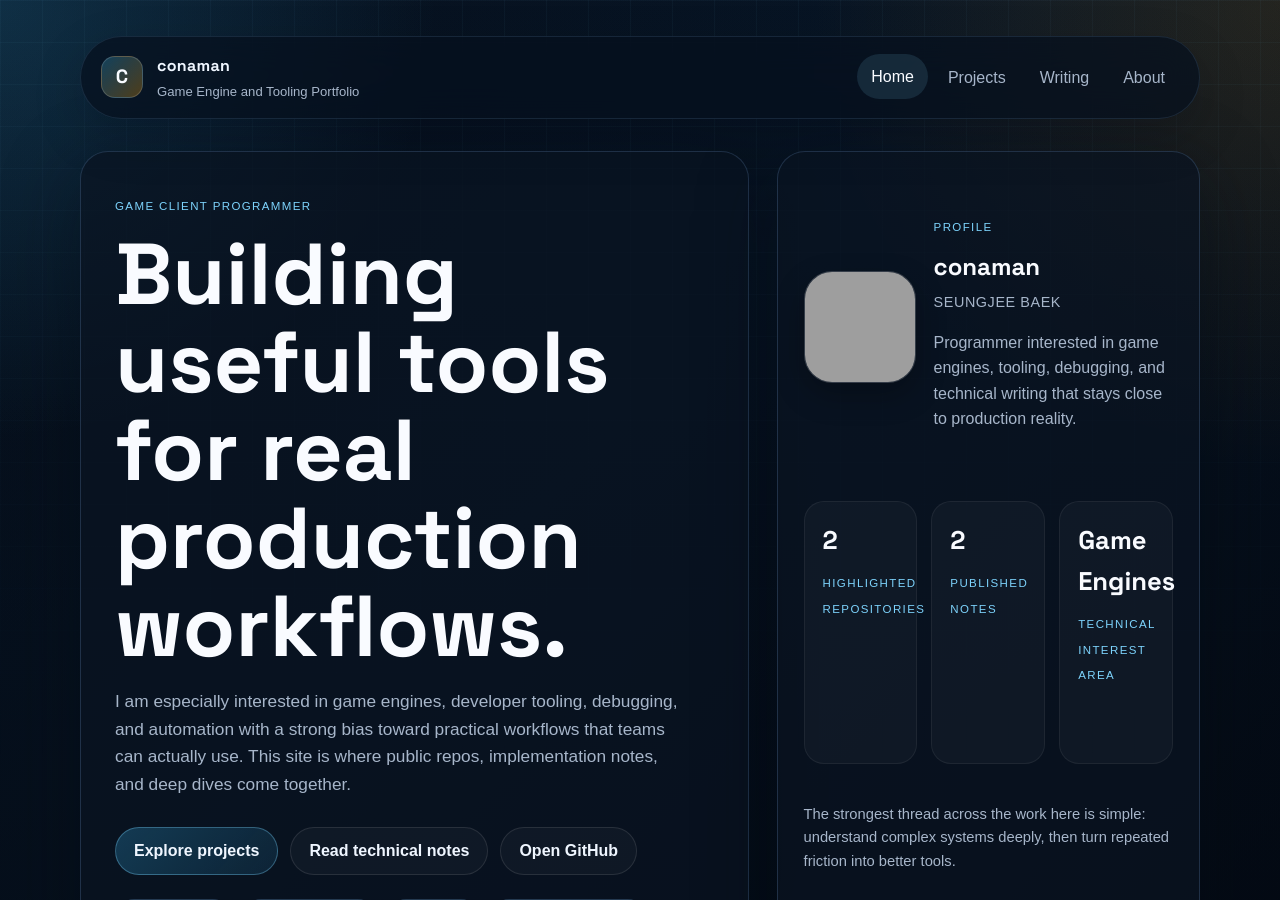
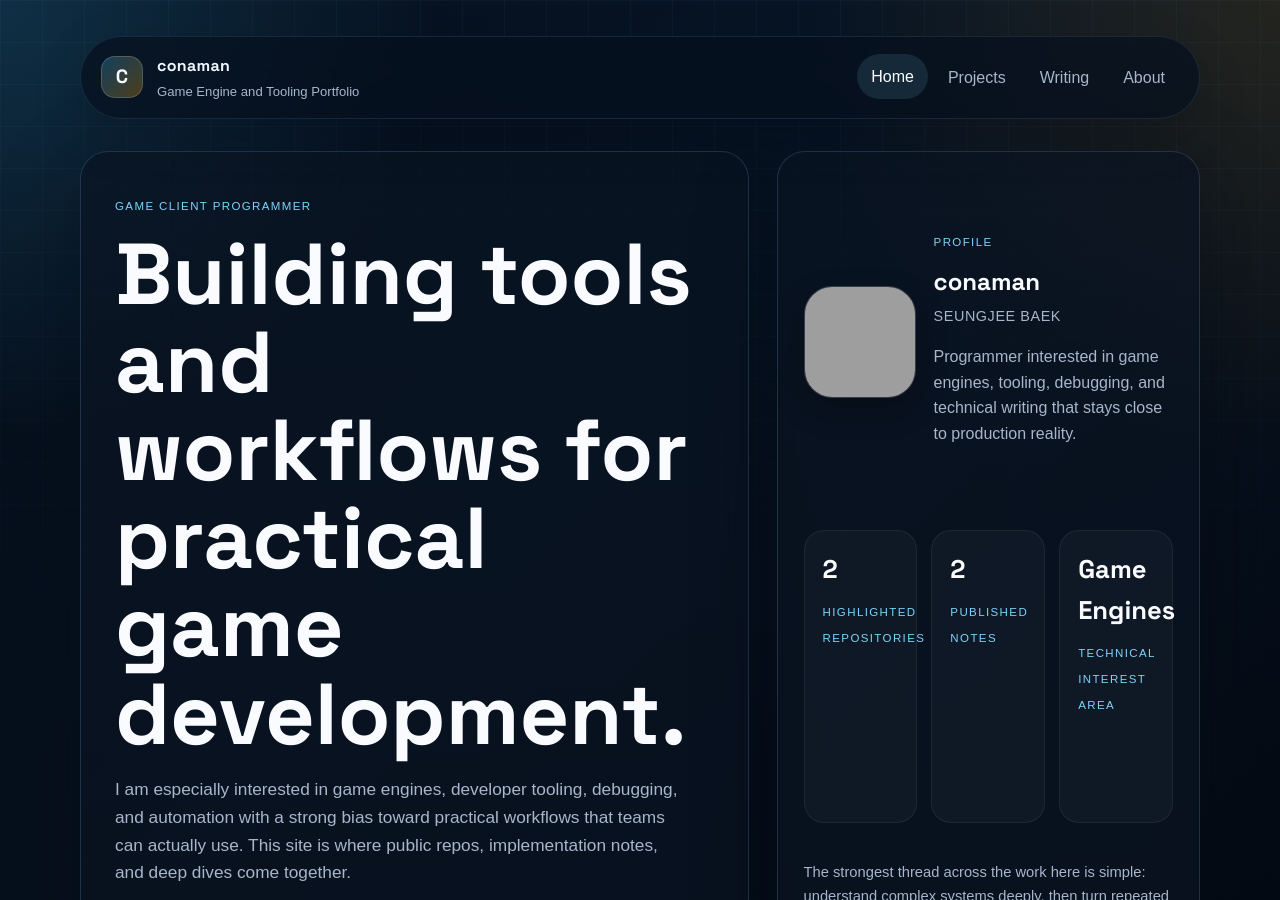
Before and after one commit to conaman/conaman.github.io, a Jekyll site: the page built from index.html, in a window 1280 px wide and 900 px high. Built offline with Jekyll 4.4.1, drawn with Linux system fonts in a browser that asks for light colours; some web fonts are replaced; grey boxes are pictures that could not be loaded.

Commit message:
Refine hero headline toward game development

```diff
--- a/index.html
+++ b/index.html
@@ -7,7 +7,7 @@ nav_key: home
 <section class="hero">
   <div class="hero-copy">
     <p class="hero-eyebrow">Game client programmer</p>
-    <h1>Building useful tools for real production workflows.</h1>
+    <h1>Building tools and workflows for practical game development.</h1>
     <p class="hero-lede">I am especially interested in game engines, developer tooling, debugging, and automation with a strong bias toward practical workflows that teams can actually use. This site is where public repos, implementation notes, and deep dives come together.</p>
     <div class="cta-row">
       <a class="button button-primary" href="{{ '/projects/' | relative_url }}">Explore projects</a>
```
